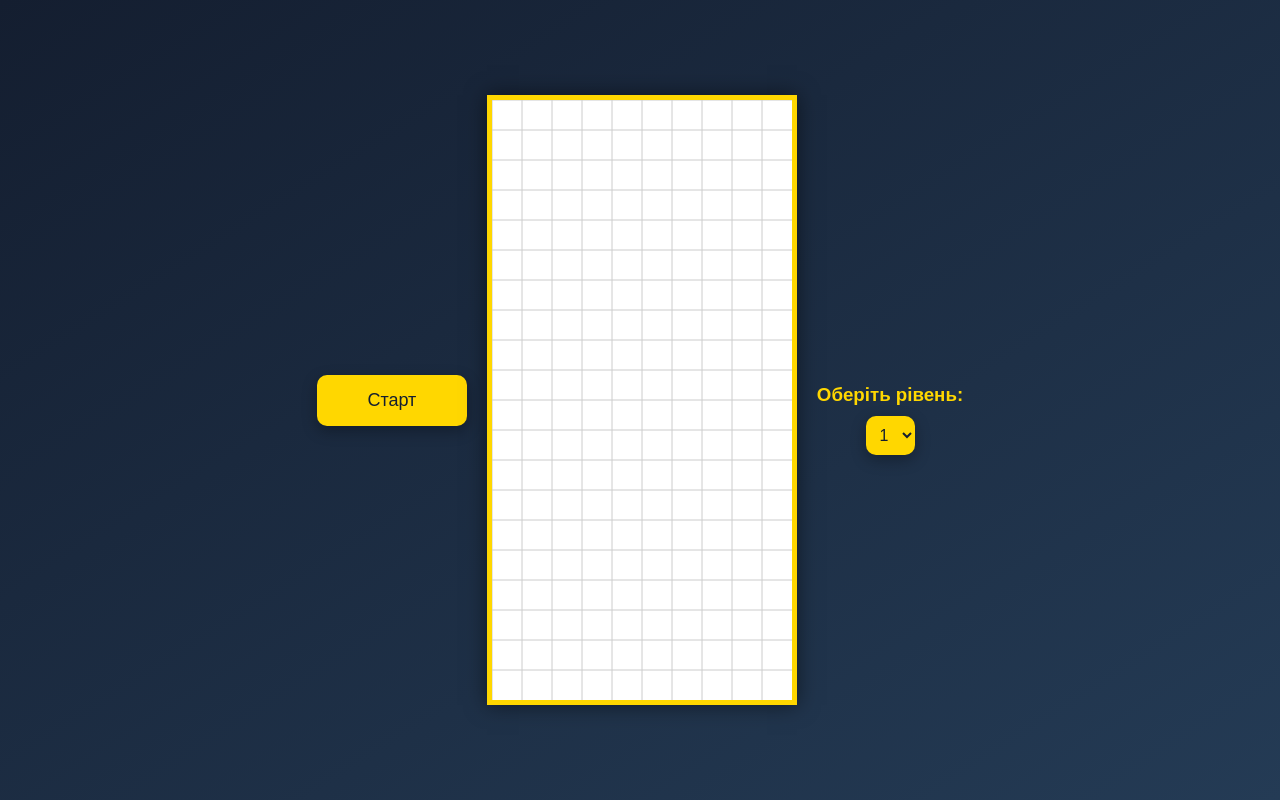
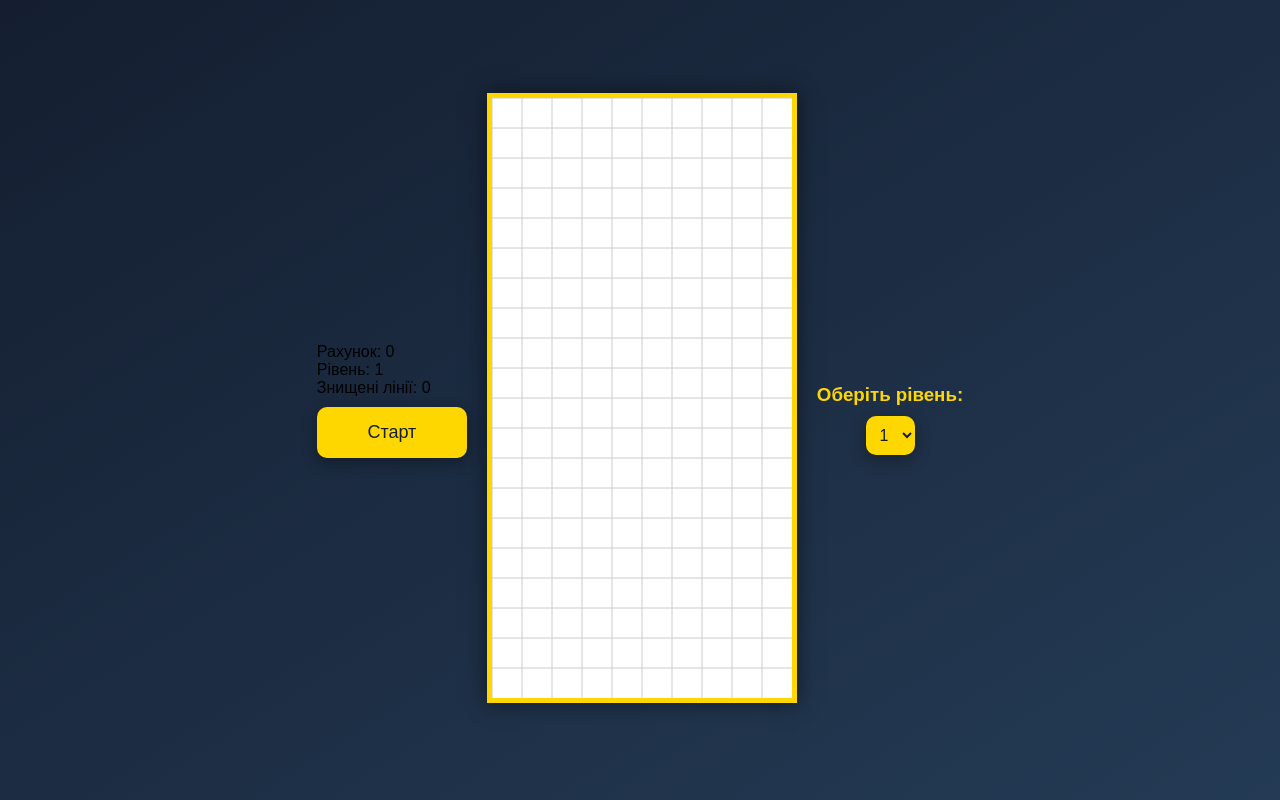
Before and after one commit to romananas41/1-DYPLOMNA-ROBOTA, a plain HTML site: page index.html in a window 1280 px wide. Drawn offline with Linux system fonts and the light colour scheme.

Commit message:
Update index.html

```diff
--- a/index.html
+++ b/index.html
@@ -9,10 +9,17 @@
 <body>
     <div class="container">
         <div class="controls-left">
+            <div class="info-box">
+                <div>Рахунок: <span id="score">0</span></div>
+                <div>Рівень: <span id="levelDisplay">1</span></div>
+                <div>Знищені лінії: <span id="linesCleared">0</span></div>
+            </div>
             <button id="startBtn">Старт</button>
         </div>
 
-        <canvas id="tetris"></canvas>
+        <div class="game-area">
+            <canvas id="tetris"></canvas>
+        </div>
 
         <div class="controls-right">
             <button id="pauseBtn" style="display: none;">Пауза</button>
```
